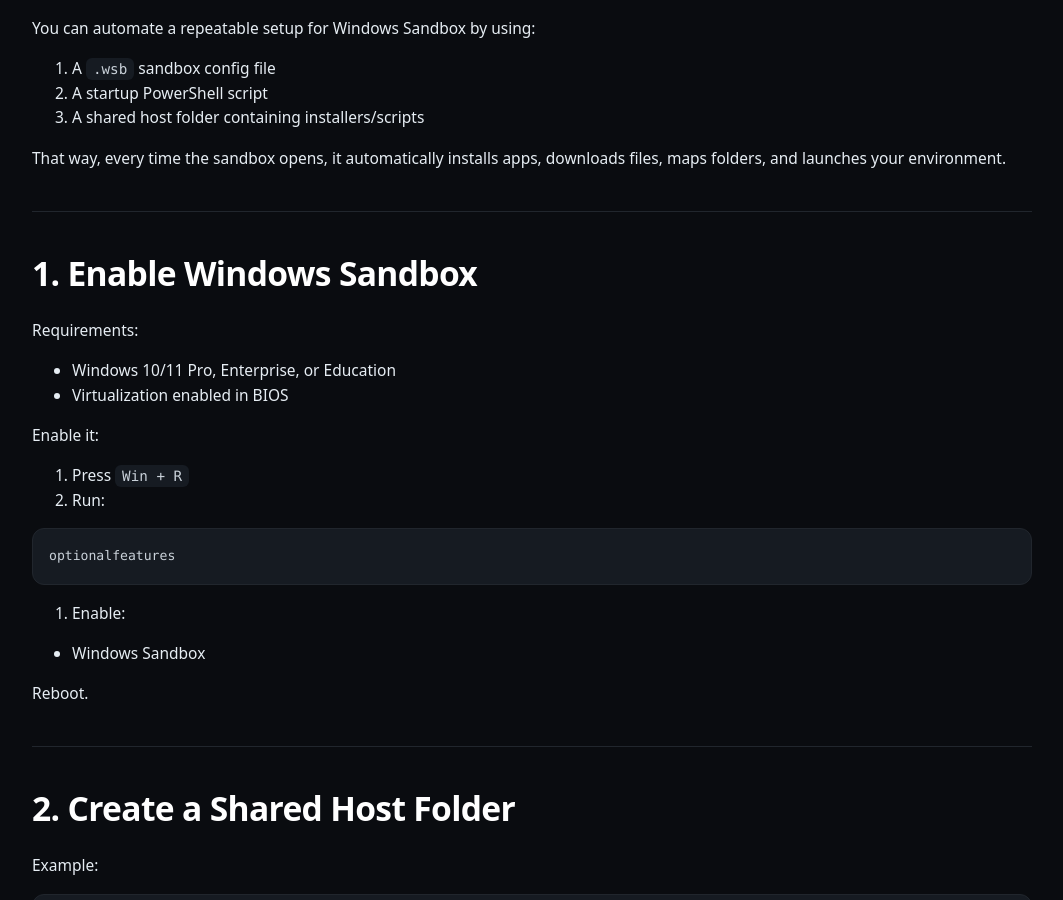
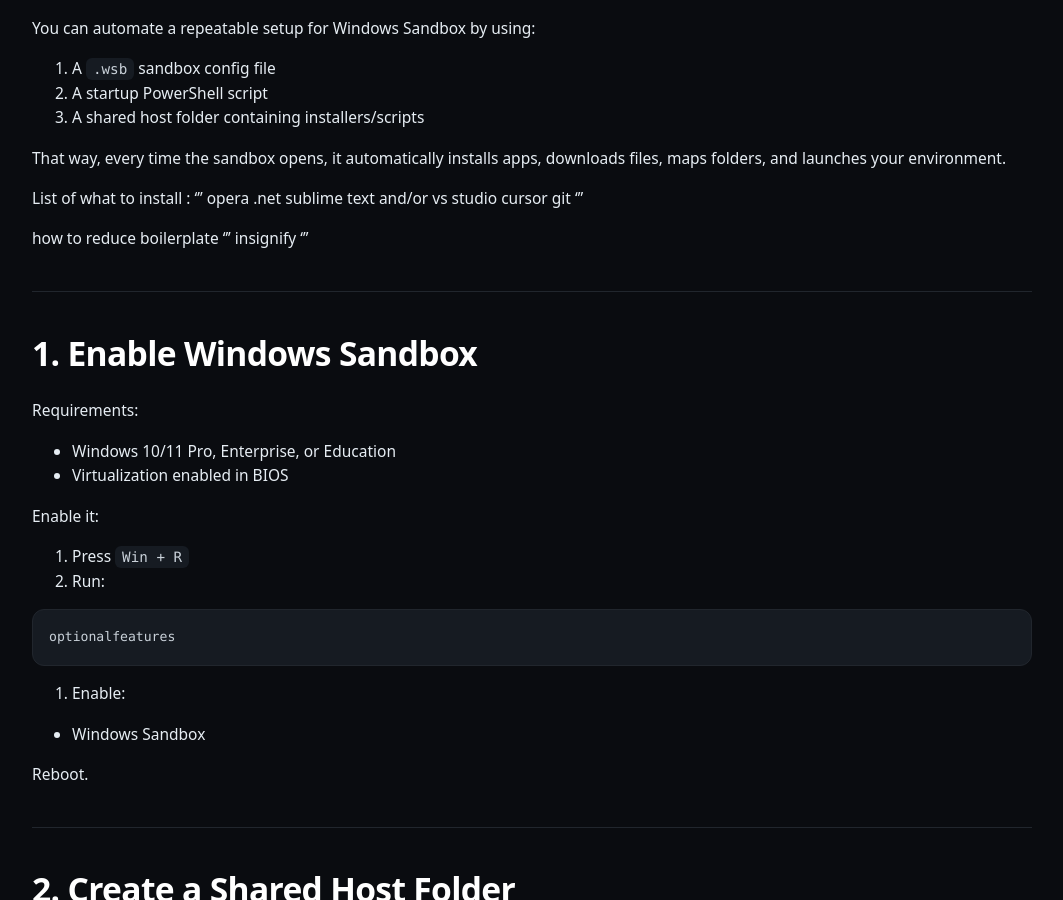
Before and after one commit to BBBB-44/_Codex, a Jekyll site: the page built from _codex/windows_sandbox_setup.md, in a window 1280 px wide and 900 px high. Shown: the whole window, without its empty margins (108-1171 px from the left). Built offline with Jekyll 4.4.1, drawn with Linux system fonts in a browser that asks for light colours.

Commit message:
Update Windows Sandbox setup instructions
Added a list of recommended installations and tips for reducing boilerplate.

```diff
--- a/_codex/windows_sandbox_setup.md
+++ b/_codex/windows_sandbox_setup.md
@@ -8,6 +8,20 @@ You can automate a repeatable setup for Windows Sandbox by using:
 3. A shared host folder containing installers/scripts
 
 That way, every time the sandbox opens, it automatically installs apps, downloads files, maps folders, and launches your environment.
+
+List of what to install :
+'''
+opera
+.net
+sublime text and/or vs studio
+cursor
+git
+'''
+
+how to reduce boilerplate
+'''
+insignify
+'''
 
 ---
 
```
